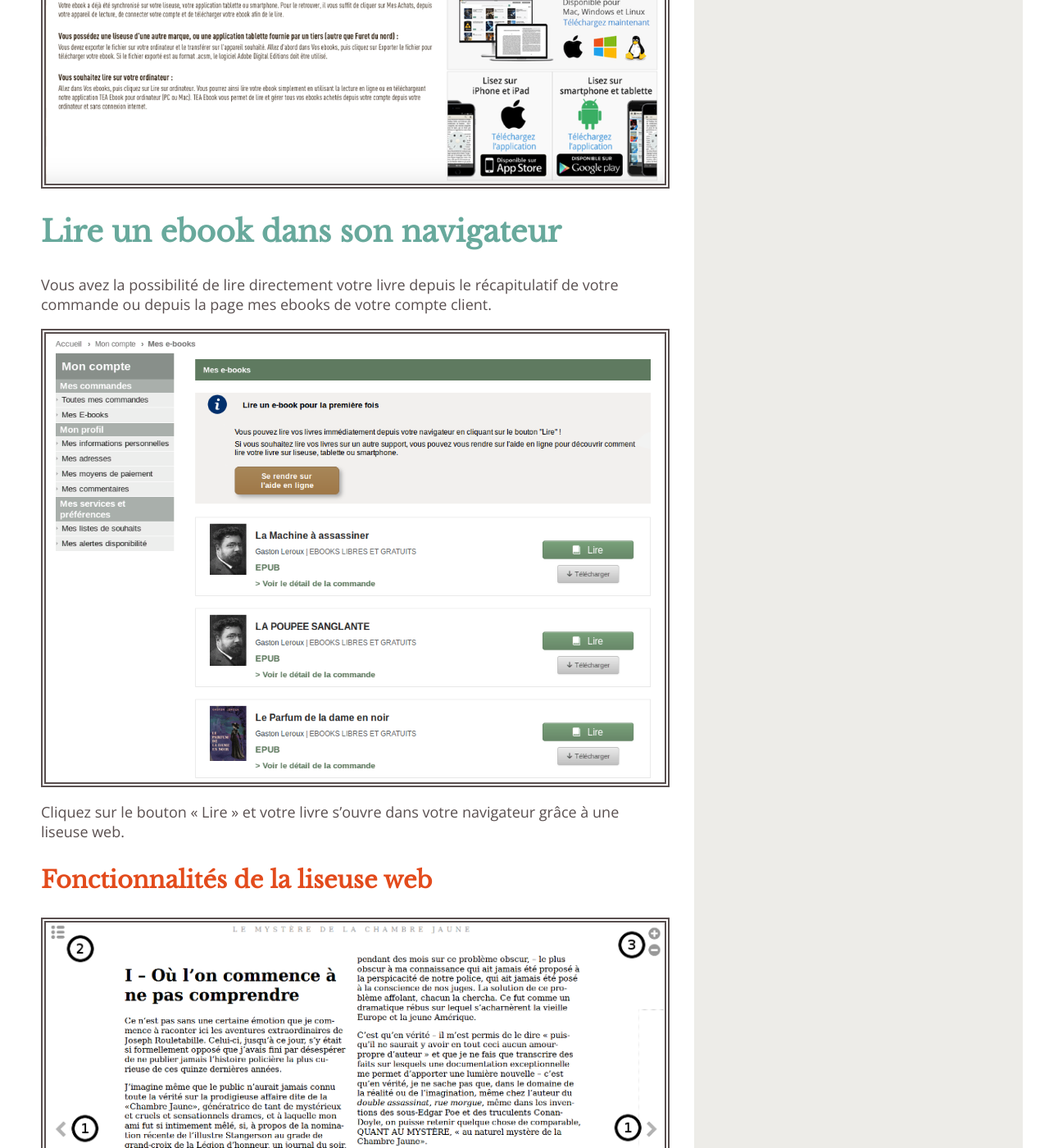
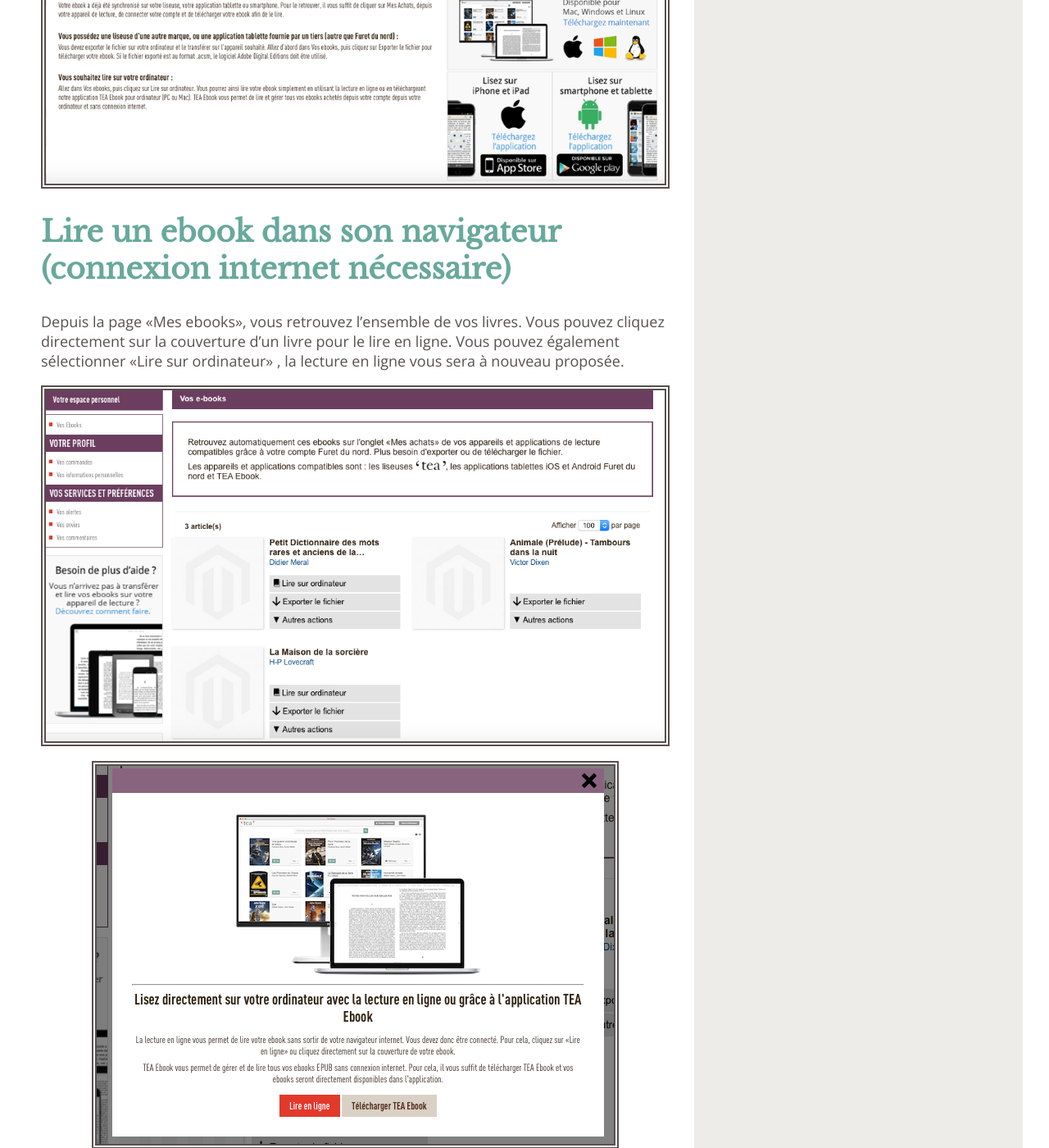
Before and after one commit to TEA-ebook/help-center, a Jekyll site: the page built from _pages/web-web.md, in a window 1280 px wide and 1400 px high, scrolled down 4901 px. Shown: the whole window at 82% size. Built offline with Jekyll 4.4.1, drawn with Linux system fonts in a browser that asks for light colours.

Commit message:
Section Lire un ebook dans son navigateur (connexion internet nécessaire)

```diff
--- a/_includes/telecharger-ordinateur.md
+++ b/_includes/telecharger-ordinateur.md
@@ -5,3 +5,5 @@ Il suffit de vous connecter à votre compte depuis le site de votre libraire.
 Puis allez dans « Mes ebooks » et cliquez sur le bouton « Télécharger » du livre de votre choix.
 
 ![](/images/telecharger-ordinateur-2.png)
+
+![](/images/telecharger-ordinateur-3.png)
--- a/_pages/web-web.md
+++ b/_pages/web-web.md
@@ -12,13 +12,12 @@ title: Acheter un ebook sur Internet et le lire dans son navigateur
 
 {% include anchor.html id="lire-internet" label="Lire un ebook dans son navigateur" %}
 
-## Lire un ebook dans son navigateur
+## Lire un ebook dans son navigateur (connexion internet nécessaire)
 
-Vous avez la possibilité de lire directement votre livre depuis le récapitulatif de votre commande ou depuis la page mes ebooks de votre compte client.
+Depuis la page «Mes ebooks», vous retrouvez l’ensemble de vos livres. Vous pouvez cliquez directement sur la couverture d’un livre pour le lire en ligne. Vous pouvez également sélectionner «Lire sur ordinateur» , la lecture en ligne vous sera à nouveau proposée.
 
 ![](/images/telecharger-ordinateur-2.png)
-
-Cliquez sur le bouton « Lire » et votre livre s'ouvre dans votre navigateur grâce à une liseuse web.
+![](/images/telecharger-ordinateur-3.png)
 
 {% include anchor.html id="fonctionnalite-liseuse" label="Fonctionnalités de la liseuse web" %}
 
```
Also changed, not shown: images/telecharger-ordinateur-2.png, images/telecharger-ordinateur-3.png (added).
